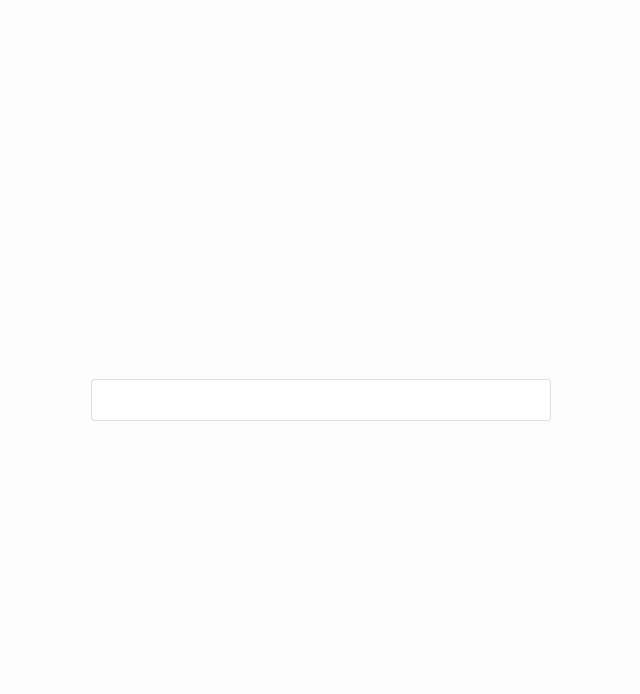
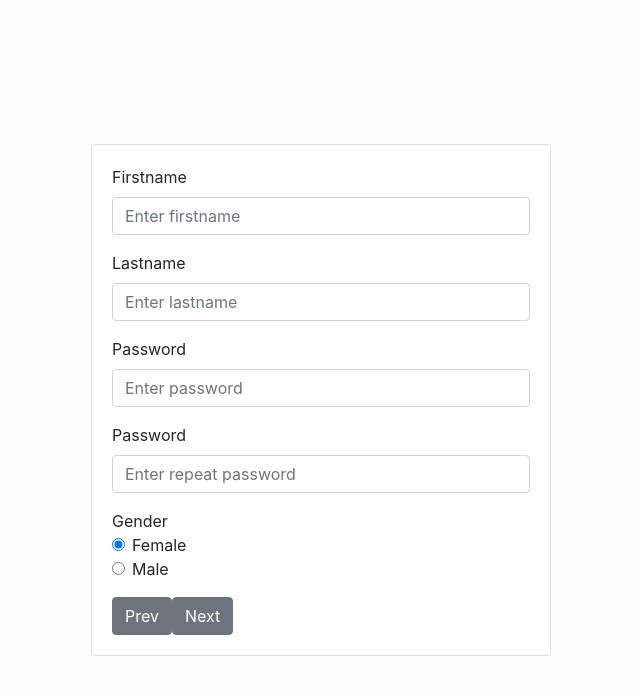
Before and after one commit to yulialavruk/React-Form-task, a React (Create React App) app: page / in a window 1280 px wide. Shown: the top 694 px of the page, without its empty margins (319-959 px from the left). Built offline with nearby package versions, Linux system fonts and the light colour scheme.

Commit message:
add Basic component

```diff
--- a/src/components/App.js
+++ b/src/components/App.js
@@ -1,10 +1,74 @@
 import React from "react";
+import Basic from "./Basic";
 
 export default class App extends React.Component {
+	constructor(){
+		super()
+
+		this.state = {
+			firstname:"",
+			lastname:"",
+			password:"",
+			repeatPassword:"",
+			gender: "female",
+			errors: {
+				firstname: false,
+				lastname: false,
+				password:false,
+				repeatPassword:false
+			}
+		}
+	}
+
+	onChange = event =>{
+		this.setState({
+			[event.target.name]: event.target.value
+		})
+	};
+
+	onNext = event =>{
+		const errors = {};
+		if (this.state.firstname.length < 5) {
+			errors.firstname = 'Must be 5 characters or more'
+		}
+		if (this.state.lastname.length < 5) {
+			errors.lastname = 'Must be 5 characters or more'
+		}
+		if(this.state.password.length <3){
+			errors.password = 'Must be 3 characters or more'
+		}
+		if(this.state.password !==this.state.repeatPassword){
+			errors.repeatPassword = 'Must be equal password'
+		}
+		if(Object.keys(errors).length > 0){
+			this.setState({
+				errors: errors
+			})
+		}
+		else{
+			this.setState({
+				errors: {}
+			})
+			console.log("state", this.state);
+		}
+	}
+
 	render() {
+		//console.log(this.state)
 	    return (
 	     	<div className="form-container card">
-        <form className="form card-body" />
+	        <form className="form card-body">
+	        	<Basic
+	        		value={this.state.value}
+	        		onChange={this.onChange}
+	        		error={this.state.errors}
+	        		gender={this.state.gender}
+	        	/>
+	        	<div className="d-flex">
+	        		<button type="button" className="btn btn-secondary">Prev</button>
+	        		<button type="button" className="btn btn-secondary" onClick={this.onNext}>Next</button>
+	        	</div>
+	        </form>
 	      	</div>
 	    );
 	}
--- /dev/null
+++ b/src/components/Basic.js
@@ -0,0 +1,94 @@
+import React from "react";
+
+const Basic = props =>{
+	const {value, onChange, error, gender} = props;
+	return(
+		<div>
+			<div className="form-group">
+	    		<label htmlFor="firstname">Firstname</label>
+	    		<input
+	    			type="text"
+	    			id="firstname"
+	    			className="form-control"
+	    			placeholder="Enter firstname"
+	    			name="firstname"
+	    			value={value}
+	    			onChange={onChange}
+	    		/>
+	    		{error.firstname ? ( <div className="invalid-feedback">{error.firstname}</div> ) : null}
+	    	</div>
+	    	<div className="form-group">
+	    		<label htmlFor="lastname">Lastname</label>
+	    		<input
+	    			type="text"
+	    			id="lastname"
+	    			className="form-control"
+	    			placeholder="Enter lastname"
+	    			name="lastname"
+	    			value={value}
+	    			onChange={onChange}
+	    		/>
+	    		{error.lastname ? ( <div className="invalid-feedback">{error.lastname}</div> ) : null}
+	    	</div>
+	    	<div className="form-group">
+	    		<label htmlFor="password">Password</label>
+	    		<input
+	    			type="text"
+	    			id="password"
+	    			className="form-control"
+	    			placeholder="Enter password"
+	    			name="password"
+	    			value={value}
+	    			onChange={onChange}
+	    		/>
+	    		{error.password ? ( <div className="invalid-feedback">{error.password}</div> ) : null}
+	    	</div>
+	    	<div className="form-group">
+	    		<label htmlFor="repeatPassword">Password</label>
+	    		<input
+	    			type="text"
+	    			id="repeatPassword"
+	    			className="form-control"
+	    			placeholder="Enter repeat password"
+	    			name="repeatPassword"
+	    			value={value}
+	    			onChange={onChange}
+	    		/>
+	    		{error.repeatPassword ? ( <div className="invalid-feedback">{error.repeatPassword}</div> ) : null}
+	    	</div>
+	    	<fieldset className="form-group">
+	    		<div>Gender</div>
+	    		<div className="form-check">
+	    			<input
+		        		className="form-check-input"
+		        		type="radio"
+		        		name="gender"
+		        		id="female"
+		        		value = "female"
+		        		checked={gender === "female"}
+		        		onChange={onChange}
+		        	/>
+		        	<label className="form-check-label" htmlFor="female">
+		            	Female
+		        	</label>
+	    		</div>
+	    		<div className="form-check">
+		        	<input
+		        		className="form-check-input"
+		        		type="radio"
+		        		name="gender"
+		        		id="male"
+		        		value="male"
+		        		checked={gender === "male"}
+		        		onChange={onChange}
+		        	/>
+		        	<label className="form-check-label" htmlFor="male">
+		            	Male
+		        	</label>
+		        </div>
+	    	</fieldset>
+	    </div>
+	);
+};
+
+export default Basic;
```
Also changed, not shown: src/components/Avatar.js (added), src/components/Contacts.js (added), src/components/Finish.js (added). Lines whose indentation alone changed are shown as unchanged.
